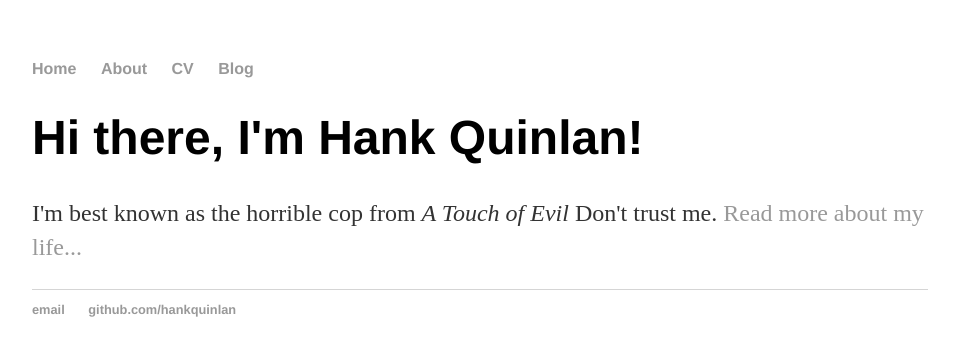
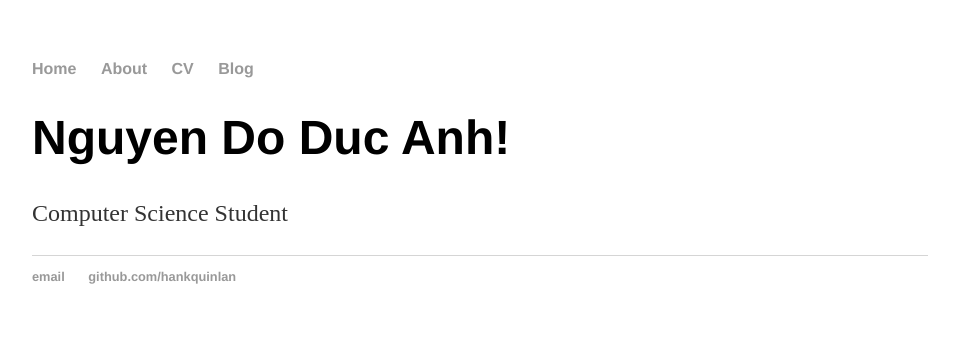
Before and after one commit to anhndd/anhndd.github.io, a plain HTML site: page index.html in a window 1280 px wide. Shown: the whole page, without its empty margins (160-1119 px from the left). Drawn offline with Linux system fonts and the light colour scheme.

Commit message:
Update index.html

```diff
--- a/index.html
+++ b/index.html
@@ -1,7 +1,7 @@
 <!DOCTYPE html>
 <html>
 	<head>
-		<title>Hank Quinlan, Horrible Cop</title>
+		<title>Hone - Nguyen Do Duc Anh</title>
 		<link rel="stylesheet" type="text/css" href="/css/main.css">
 	</head>
 	<body>
@@ -15,8 +15,8 @@
 		</nav>
 		<div class="container">
     		<div class="blurb">
-        		<h1>Hi there, I'm Hank Quinlan!</h1>
-				<p>I'm best known as the horrible cop from <em>A Touch of Evil</em> Don't trust me. <a href="/about">Read more about my life...</a></p>
+        		<h1>Nguyen Do Duc Anh!</h1>
+				<p>Computer Science Student</p>
     		</div><!-- /.blurb -->
 		</div><!-- /.container -->
 		<footer>
```
